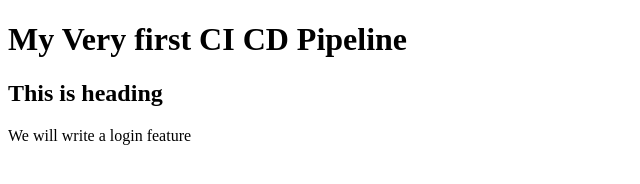
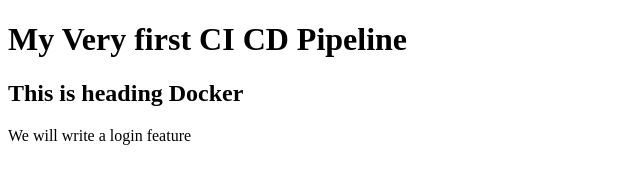
Before and after one commit to amitbiswas1992/cicd-pipeline, a website: page index.html in a window 1280 px wide. Shown: the whole page, without its empty margins (0-640 px from the left). Drawn offline with Linux system fonts and the light colour scheme.

Commit message:
Added CD Pipeline fixed -03

```diff
--- a/index.html
+++ b/index.html
@@ -5,7 +5,7 @@
 
 <h1>My Very first CI CD Pipeline</h1>
 
-<h2>This is heading </h2>
+<h2>This is heading Docker </h2>
 <p>We will write a login feature</p>
 
 </body>
```
